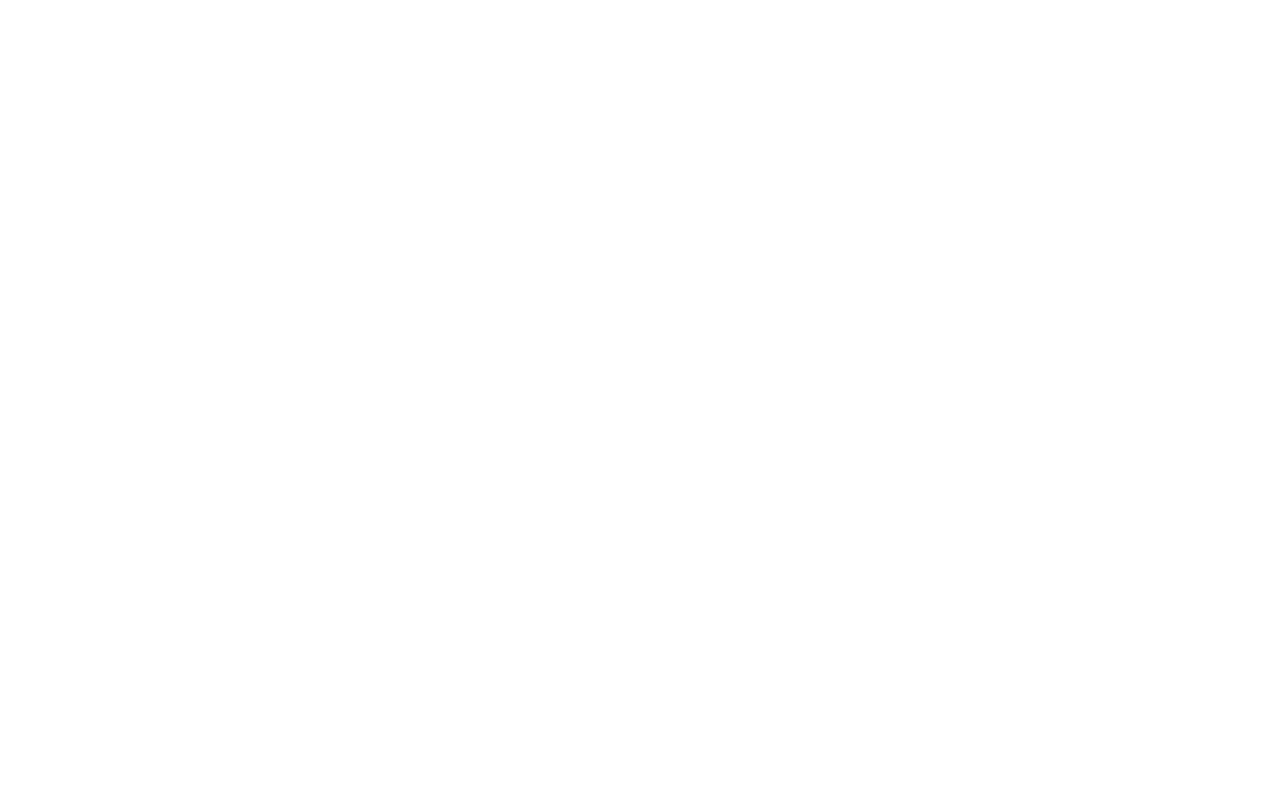
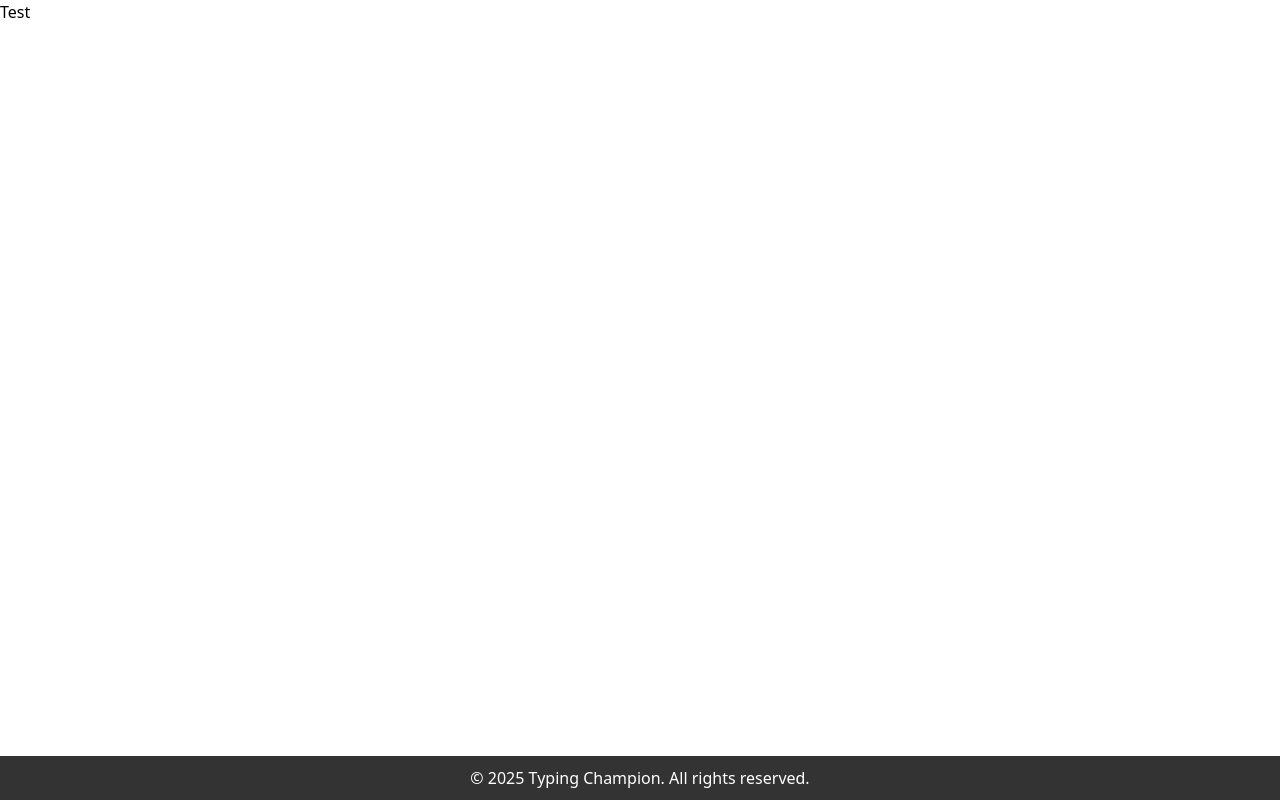
Before and after one commit to Canepari-Luke/Typing-Champion, a Vue app in the folder typing-champion/: page / in a window 1280 px wide. Built offline with nearby package versions, Linux system fonts and the light colour scheme.

Commit message:
made footer

```diff
--- a/typing-champion/src/components/Footer.vue
+++ b/typing-champion/src/components/Footer.vue
@@ -1,6 +1,23 @@
 <script setup>
+    import { ref } from 'vue';
+
+    const year = ref(new Date().getFullYear());
 </script>
 
 <template>
+    <footer>
+      <p>&copy; {{ year }} Typing Champion. All rights reserved.</p>
+    </footer>
+</template>
 
-</template>
+<style scoped>
+footer {
+  background-color: #333;
+  color: white;
+  text-align: center;
+  padding: 10px;
+  position: fixed;
+  bottom: 0;
+  width: 100%;
+}
+</style>
--- a/typing-champion/src/components/Header.vue
+++ b/typing-champion/src/components/Header.vue
@@ -2,5 +2,5 @@
 </script>
 
 <template>
-
+    <h1>Test</h1>
 </template>
--- a/typing-champion/src/views/Home.vue
+++ b/typing-champion/src/views/Home.vue
@@ -3,5 +3,5 @@
 </script>
 
 <template>
-    <Header />
+
 </template>
```
